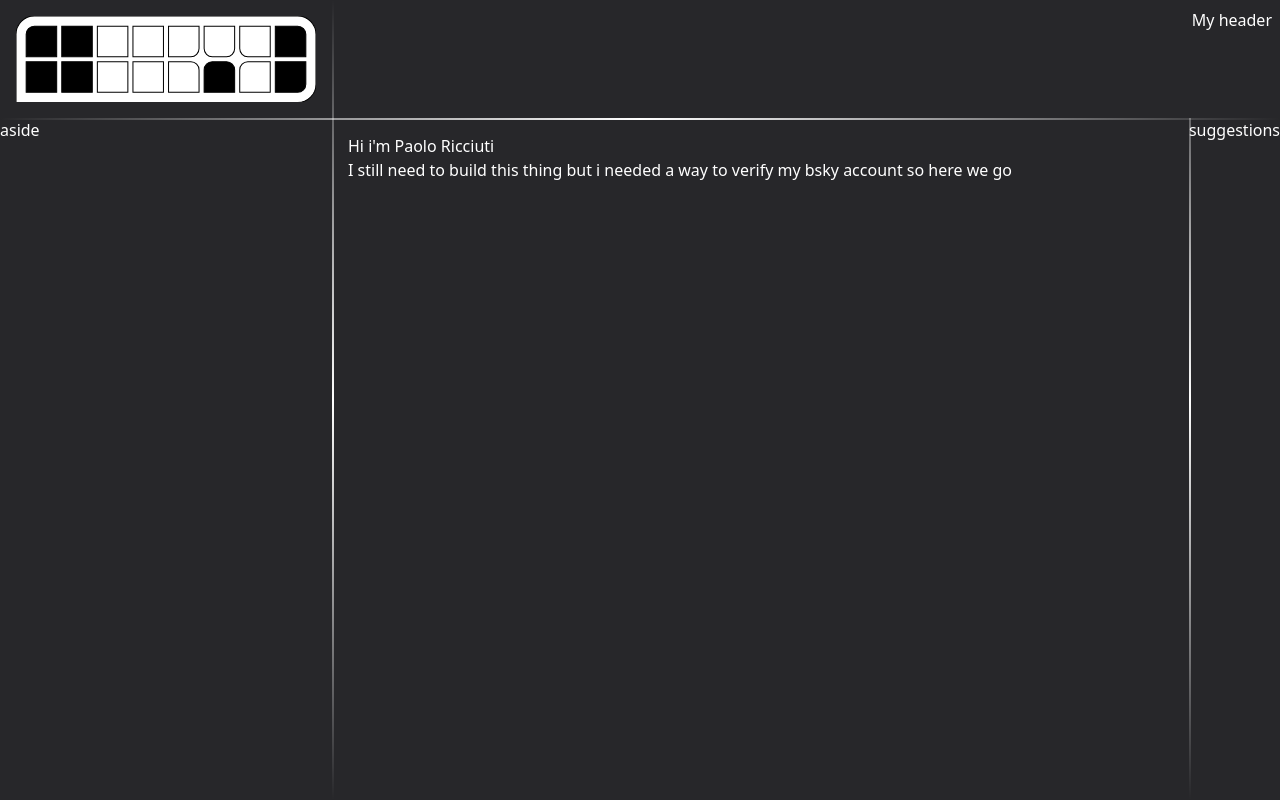
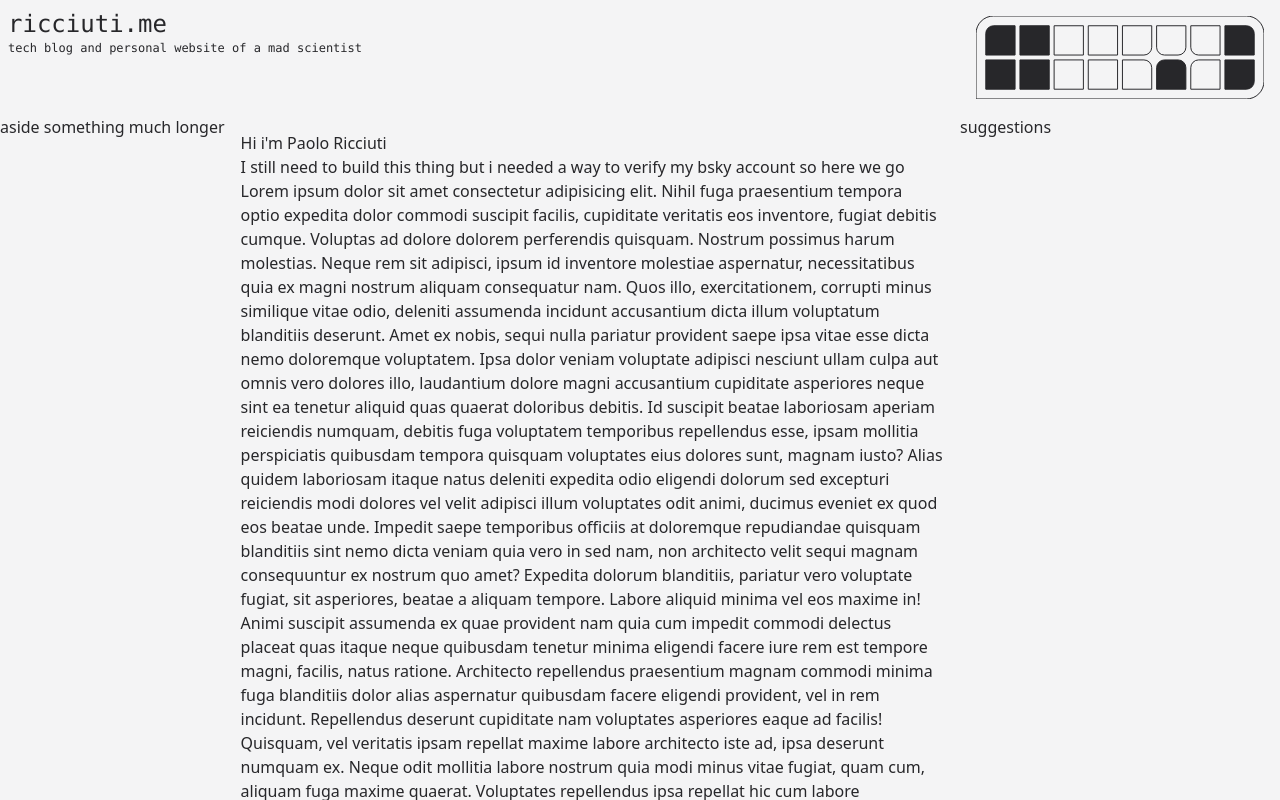
Before and after one commit to paoloricciuti/ricciuti.me, a SvelteKit app: page / in a window 1280 px wide. Built offline with nearby package versions, Linux system fonts and the light colour scheme.

Commit message:
basic rework

```diff
--- a/src/app.css
+++ b/src/app.css
@@ -4,4 +4,13 @@
 
 body {
 	height: 100vh;
+	--bg: theme(colors.zinc.100);
+	--color: theme(colors.zinc.800);
+	background-color: var(--bg);
+	color: var(--color);
 }
+
+.dark body {
+	--bg: theme(colors.zinc.800);
+	--color: theme(colors.zinc.100);
+}
--- a/src/lib/components/Divider.svelte
+++ /dev/null
@@ -1,9 +0,0 @@
-<script lang="ts">
-	let className = '';
-	export let orientation: 'horizontal' | 'vertical' = 'horizontal';
-	export { className as class };
-
-	$: classes = orientation === 'horizontal' ? 'h-0.5' : 'w-0.5';
-</script>
-
-<div class="absolute inset-0 bg-divider {className} {classes}"></div>
--- a/src/lib/components/Logo.svelte
+++ b/src/lib/components/Logo.svelte
@@ -1,39 +1,60 @@
 <svg xmlns="http://www.w3.org/2000/svg" viewBox="37.916 62.43 295 85" {...$$restProps}
 	><path
 		d="M55.916 62.43h259a18 18 0 0 1 18 18v49a18 18 0 0 1-18 18h-277v-67a18 18 0 0 1 18-18Z"
-		style="stroke:#000;fill:#fff;paint-order:fill"
+		style="stroke:currentColor;fill:var(--fill, #fff);paint-order:fill"
 	/><path
 		d="M55.916 72.43h22v30h-30v-22a8 8 0 0 1 8-8Z"
-		style="paint-order:fill;stroke:#000"
-	/><path d="M82.916 72.43h30v30h-30z" style="paint-order:fill;stroke:#000" /><path
+		style="paint-order:fill;stroke:currentColor;fill:currentColor"
+	/><path
+		d="M82.916 72.43h30v30h-30z"
+		style="paint-order:fill;stroke:currentColor;fill:currentColor"
+	/><path
 		d="M117.916 72.43h30v30h-30z"
-		style="stroke:#000;fill:#fff;paint-order:fill"
+		style="stroke:currentColor;fill:var(--fill, #fff);paint-order:fill"
 	/><path
 		d="M187.916 72.43h30v22a8 8 0 0 1-8 8h-22v-30Z"
-		style="stroke:#000;fill:#fff;paint-order:fill"
-	/><path d="M152.916 72.43h30v30h-30z" style="stroke:#000;fill:#fff;paint-order:fill" /><path
+		style="stroke:currentColor;fill:var(--fill, #fff);paint-order:fill"
+	/><path
+		d="M152.916 72.43h30v30h-30z"
+		style="stroke:currentColor;fill:var(--fill, #fff);paint-order:fill"
+	/><path
 		d="M222.916 72.43h30v22a8 8 0 0 1-8 8h-14a8 8 0 0 1-8-8v-22Z"
-		style="stroke:#000;fill:#fff;paint-order:fill"
+		style="stroke:currentColor;fill:var(--fill, #fff);paint-order:fill"
 	/><path
 		d="M257.916 72.43h30v30h-22a8 8 0 0 1-8-8v-22Z"
-		style="stroke:#000;fill:#fff;paint-order:fill"
+		style="stroke:currentColor;fill:var(--fill, #fff);paint-order:fill"
 	/><path
 		d="M292.916 72.43h22a8 8 0 0 1 8 8v22h-30v-30Z"
-		style="paint-order:fill;stroke:#000"
-	/><path d="M47.916 107.43h30v30h-30zm35 0h30v30h-30z" style="paint-order:fill;stroke:#000" /><path
+		style="paint-order:fill;stroke:currentColor;fill:currentColor;"
+	/><path
+		d="M47.916 107.43h30v30h-30zm35 0h30v30h-30z"
+		style="paint-order:fill;stroke:currentColor;fill:currentColor;"
+	/><path
 		d="M117.916 107.43h30v30h-30z"
-		style="stroke:#000;fill:#fff;paint-order:fill"
+		style="stroke:currentColor;fill:var(--fill, #fff);paint-order:fill"
 	/><path
 		d="M187.916 107.43h22a8 8 0 0 1 8 8v22h-30v-30Z"
-		style="stroke:#000;fill:#fff;paint-order:fill"
-	/><path d="M152.916 107.43h30v30h-30z" style="stroke:#000;fill:#fff;paint-order:fill" /><path
+		style="stroke:currentColor;fill:var(--fill, #fff);paint-order:fill"
+	/><path
+		d="M152.916 107.43h30v30h-30z"
+		style="stroke:currentColor;fill:var(--fill, #fff);paint-order:fill"
+	/><path
 		d="M230.916 107.43h14a8 8 0 0 1 8 8v22h-30v-22a8 8 0 0 1 8-8Z"
-		style="paint-order:fill;stroke:#000"
+		style="paint-order:fill;stroke:currentColor;fill:currentColor"
 	/><path
 		d="M265.916 107.43h22v30h-30v-22a8 8 0 0 1 8-8Z"
-		style="stroke:#000;fill:#fff;paint-order:fill"
+		style="stroke:currentColor;fill:var(--fill, #fff);paint-order:fill"
 	/><path
 		d="M292.916 107.43h30v22a8 8 0 0 1-8 8h-22v-30Z"
-		style="paint-order:fill;stroke:#000"
+		style="paint-order:fill;stroke:currentColor;fill:currentColor;"
 	/></svg
 >
+
+<style lang="postcss">
+	svg {
+		--fill: theme(colors.zinc.100);
+	}
+	:global(.dark) svg {
+		--fill: theme(colors.zinc.800);
+	}
+</style>
--- a/src/routes/+layout.svelte
+++ b/src/routes/+layout.svelte
@@ -1,22 +1,20 @@
 <script lang="ts">
 	import '../app.css';
 	import Logo from '$lib/components/Logo.svelte';
-	import Divider from '$lib/components/Divider.svelte';
 </script>
 
-<main class="relative grid h-full grid-cols-main grid-rows-main bg-zinc-800 text-white">
-	<Logo width="300" class="m-4" />
-	<header class="relative z-10 col-start-2 col-end-[-1] bg-inherit p-2 text-right">
-		My header
+<main class="relative grid h-full grid-cols-main grid-rows-main overflow-y-auto">
+	<header class="sticky top-0 col-start-1 col-end-[-1] bg-current p-2 font-mono sm:col-end-[-2]">
+		<h1 class="text-2xl">ricciuti.me</h1>
+		<p class="text-xs">tech blog and personal website of a mad scientist</p>
 	</header>
-	<Divider orientation="horizontal" class="col-span-full row-start-2" />
-
-	<aside class="relative">aside</aside>
-	<Divider orientation="vertical" class="z-20 col-start-2 row-span-full" />
+	<picture class="col-span-full max-w-xs p-4 sm:col-span-1">
+		<Logo width="100%" />
+	</picture>
+	<aside class="relative hidden sm:block">aside something much longer</aside>
 
 	<section class="p-4">
 		<slot />
 	</section>
-	<Divider orientation="vertical" class="col-start-3 row-span-full" />
-	<section>suggestions</section>
+	<section class="hidden sm:block">suggestions</section>
 </main>
--- a/src/routes/+page.svelte
+++ b/src/routes/+page.svelte
@@ -1,2 +1,84 @@
 <h1>Hi i'm Paolo Ricciuti</h1>
 <p>I still need to build this thing but i needed a way to verify my bsky account so here we go</p>
+<p>
+	Lorem ipsum dolor sit amet consectetur adipisicing elit. Nihil fuga praesentium tempora optio
+	expedita dolor commodi suscipit facilis, cupiditate veritatis eos inventore, fugiat debitis
+	cumque. Voluptas ad dolore dolorem perferendis quisquam. Nostrum possimus harum molestias. Neque
+	rem sit adipisci, ipsum id inventore molestiae aspernatur, necessitatibus quia ex magni nostrum
+	aliquam consequatur nam. Quos illo, exercitationem, corrupti minus similique vitae odio, deleniti
+	assumenda incidunt accusantium dicta illum voluptatum blanditiis deserunt. Amet ex nobis, sequi
+	nulla pariatur provident saepe ipsa vitae esse dicta nemo doloremque voluptatem. Ipsa dolor veniam
+	voluptate adipisci nesciunt ullam culpa aut omnis vero dolores illo, laudantium dolore magni
+	accusantium cupiditate asperiores neque sint ea tenetur aliquid quas quaerat doloribus debitis. Id
+	suscipit beatae laboriosam aperiam reiciendis numquam, debitis fuga voluptatem temporibus
+	repellendus esse, ipsam mollitia perspiciatis quibusdam tempora quisquam voluptates eius dolores
+	sunt, magnam iusto? Alias quidem laboriosam itaque natus deleniti expedita odio eligendi dolorum
+	sed excepturi reiciendis modi dolores vel velit adipisci illum voluptates odit animi, ducimus
+	eveniet ex quod eos beatae unde. Impedit saepe temporibus officiis at doloremque repudiandae
+	quisquam blanditiis sint nemo dicta veniam quia vero in sed nam, non architecto velit sequi magnam
+	consequuntur ex nostrum quo amet? Expedita dolorum blanditiis, pariatur vero voluptate fugiat, sit
+	asperiores, beatae a aliquam tempore. Labore aliquid minima vel eos maxime in! Animi suscipit
+	assumenda ex quae provident nam quia cum impedit commodi delectus placeat quas itaque neque
+	quibusdam tenetur minima eligendi facere iure rem est tempore magni, facilis, natus ratione.
+	Architecto repellendus praesentium magnam commodi minima fuga blanditiis dolor alias aspernatur
+	quibusdam facere eligendi provident, vel in rem incidunt. Repellendus deserunt cupiditate nam
+	voluptates asperiores eaque ad facilis! Quisquam, vel veritatis ipsam repellat maxime labore
+	architecto iste ad, ipsa deserunt numquam ex. Neque odit mollitia labore nostrum quia modi minus
+	vitae fugiat, quam cum, aliquam fuga maxime quaerat. Voluptates repellendus ipsa repellat hic cum
+	labore reprehenderit amet quas incidunt culpa blanditiis cumque harum natus consequatur
+	voluptatem, asperiores ullam laboriosam? Corporis incidunt ratione debitis nesciunt, vitae rerum
+	qui aut praesentium. Provident molestias eum nemo esse cum saepe quam quisquam laborum, impedit
+	quidem! Dolore debitis quis labore, ex tempore iste vero quod minima nemo assumenda architecto.
+	Itaque, inventore corporis! Accusantium dignissimos unde, tempore placeat veniam reiciendis dolor
+	maiores labore perferendis aspernatur mollitia temporibus! Modi, fuga mollitia laboriosam maxime
+	asperiores ad aspernatur repellat illo deleniti, ut ducimus, odio voluptatibus similique! Facere
+	pariatur voluptas odio mollitia facilis architecto expedita obcaecati explicabo fugit numquam
+	blanditiis, id excepturi natus cupiditate iste in corrupti nihil impedit soluta. Ipsa fuga
+	excepturi debitis quis? Soluta facilis dolores, alias illum minus suscipit mollitia, ut
+	accusantium laborum et veritatis praesentium deleniti aspernatur ab deserunt corrupti ducimus, aut
+	quos? Id aliquam tempore debitis sequi consequatur quos dolorum unde, quasi reiciendis temporibus
+	repellat laborum veritatis ea praesentium enim commodi recusandae dolorem labore, saepe maxime
+	impedit. Praesentium numquam dolore sint tempore id error quisquam. Odit cumque explicabo nam
+	facere, molestias magni perferendis, praesentium delectus hic in voluptatum veniam sunt et, omnis
+	corrupti culpa fugit necessitatibus animi molestiae. Laborum doloremque magnam cumque, eos sed
+	velit dolores tenetur repellendus, blanditiis fuga ratione sint, at unde magni vero labore non
+	asperiores voluptatibus. Repellendus vitae excepturi eos ipsa facere. Tempora veniam quidem animi,
+	vel quisquam impedit ipsum excepturi, soluta quasi placeat nesciunt nihil, qui enim? Harum nam
+	repellendus pariatur ipsam odit illum laboriosam? Officia enim suscipit aperiam magni nihil in
+	debitis tenetur facere corporis inventore facilis voluptates consequuntur exercitationem
+	recusandae nesciunt eius fuga, laudantium ad tempore? Quam laboriosam est quo ullam reiciendis
+	fugit modi impedit hic illum et. Dolorum, est. Dolorem autem, expedita vero mollitia harum
+	pariatur, unde aliquam minus ipsam corporis quisquam explicabo earum quibusdam officiis
+	repellendus laudantium corrupti! Nam, dolore odit. Eligendi iure rem consectetur quia porro
+	voluptatum doloribus quibusdam qui. Cum rem sapiente architecto numquam neque fuga, harum
+	blanditiis pariatur saepe, nobis fugiat et nesciunt doloremque suscipit mollitia placeat.
+	Voluptates possimus rem placeat veniam! Similique reprehenderit aliquam praesentium nihil tenetur
+	non perspiciatis rem obcaecati hic? Provident facilis, libero iusto incidunt ipsam dolor fugit a
+	explicabo eligendi nisi culpa vitae. Quisquam commodi, ipsa qui, officiis accusantium nisi quod
+	quasi est, fuga atque soluta cumque? Ipsa architecto doloribus quas dolor fuga id recusandae
+	incidunt facere dicta repellendus beatae facilis, aperiam quasi non error earum adipisci optio
+	maxime, nihil placeat nam iusto fugiat ratione eaque. Optio soluta dolor aperiam commodi pariatur,
+	odit veniam magni facere sit aspernatur explicabo quidem dicta ex! Eligendi numquam ratione cumque
+	quam omnis nobis! Quis ipsam similique delectus. Tenetur voluptatum quae fugit dignissimos.
+	Officiis beatae voluptate recusandae ad voluptatum qui! Voluptatum, omnis. Voluptatem, esse
+	asperiores. Minima eius doloribus, aliquid error nostrum quaerat veritatis possimus! Expedita
+	harum dolorum vitae ad saepe sapiente blanditiis pariatur, natus dignissimos dicta odio culpa
+	exercitationem quibusdam libero, praesentium, magni amet voluptatum iste ratione ut nulla sequi.
+	Perferendis sit beatae vero eos rem mollitia numquam doloribus commodi quos, exercitationem dicta
+	repudiandae fugit quam architecto pariatur impedit aperiam. Debitis consectetur quas reprehenderit
+	culpa obcaecati. Quos ipsam molestias vitae pariatur similique sequi aspernatur eos doloribus
+	eveniet nulla? Nemo numquam consequuntur placeat, saepe aliquam voluptate omnis nihil quae error
+	ratione iusto quos deleniti eaque. Officia recusandae et laudantium debitis voluptate aliquid
+	quia, ipsa exercitationem ab qui ex officiis velit natus, eius minima voluptatum esse
+	necessitatibus labore hic iusto pariatur! Ullam eum dolore quibusdam et voluptatibus, recusandae
+	at animi nemo sunt optio dolorem sit, nulla quidem iste doloremque qui natus aliquam nostrum ex
+	beatae voluptate illo libero autem! Quas voluptatum quam vel dicta, porro ipsum possimus! Culpa
+	voluptatem impedit beatae deserunt laboriosam. Ratione vero eius, doloremque nobis iusto accusamus
+	odio inventore autem, deleniti tempore voluptate cum esse! Consequuntur obcaecati deleniti sequi
+	sit vero nesciunt, nostrum inventore aliquid aliquam deserunt? Iusto doloribus illo iure. Iure
+	deleniti veritatis fuga accusamus voluptate ab incidunt voluptatem, soluta obcaecati sint a neque
+	accusantium rem natus impedit iste error aut, dignissimos dolorum enim libero reprehenderit magni!
+	Similique obcaecati, corrupti at quidem ab, exercitationem sit perspiciatis eligendi ratione cum
+	aspernatur iusto repudiandae, beatae voluptatibus dignissimos perferendis ipsum. Repellendus
+	repudiandae sit aliquid eaque perspiciatis ad alias numquam tenetur nihil voluptate.
+</p>
--- a/tailwind.config.js
+++ b/tailwind.config.js
@@ -3,14 +3,14 @@ export default {
 	content: ['./src/**/*.{html,js,svelte,ts}'],
 	theme: {
 		extend: {
-			backgroundImage: {
-				divider: 'radial-gradient(circle, currentColor, transparent)'
+			backgroundColor: {
+				current: 'var(--bg)'
 			},
 			gridTemplateColumns: {
 				main: 'auto 1fr auto'
 			},
 			gridTemplateRows: {
-				main: 'auto 1fr auto'
+				main: 'auto auto 1fr'
 			}
 		}
 	},
```
Also changed, not shown: src/app.html (+19 -0 lines), static/favicon.png.
